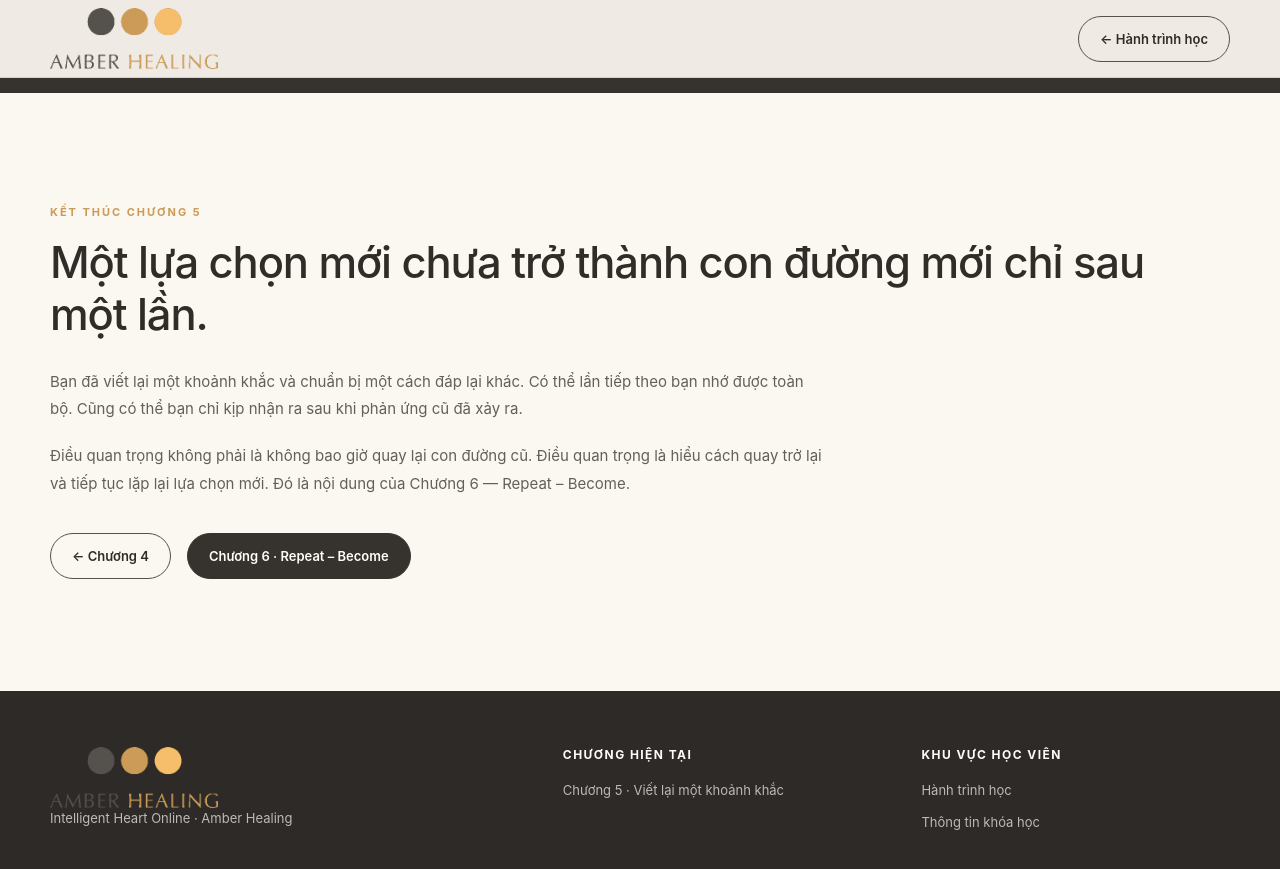
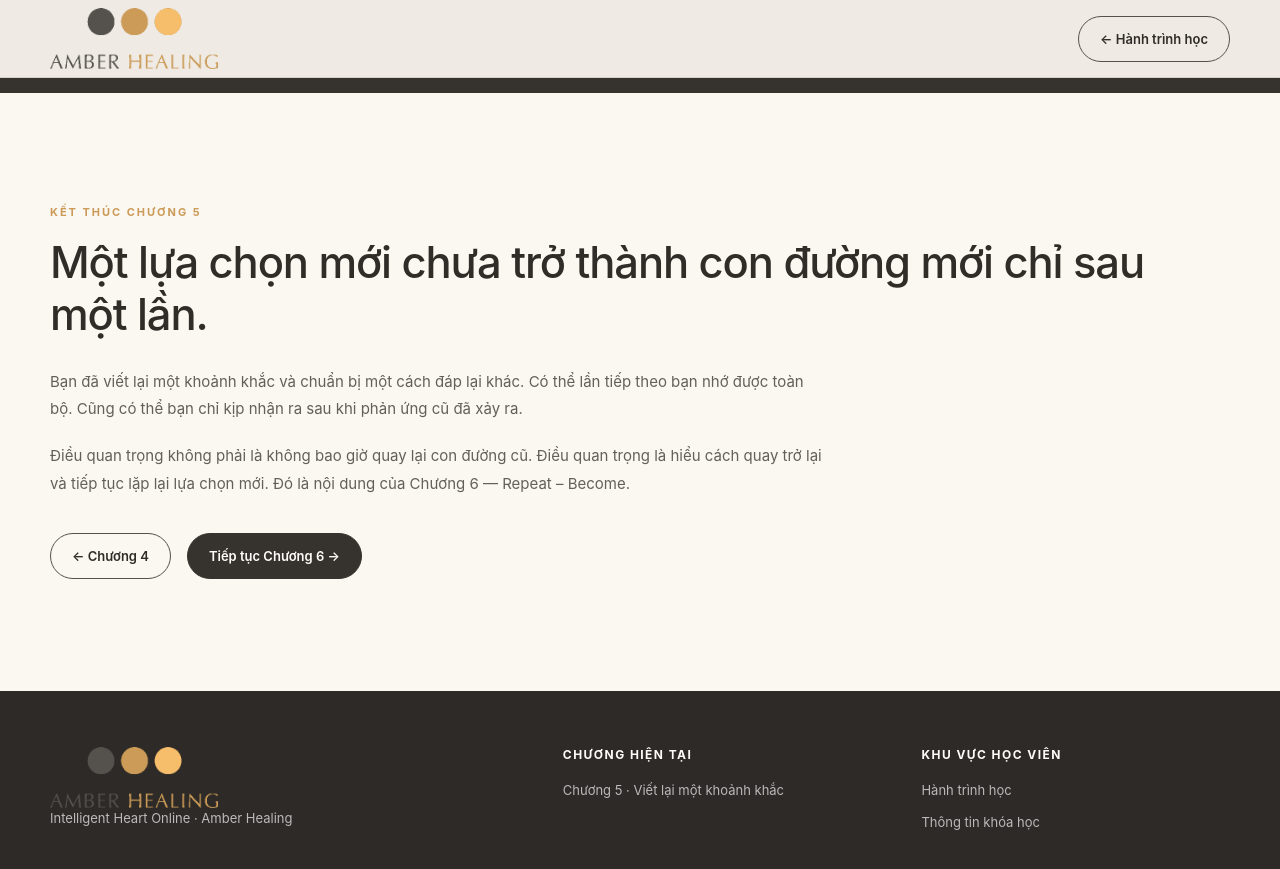
Before and after one commit to dinhhongngoc1511-wq/Amber-healing-website, a Jekyll site: the page docs/lesson-5.html, which Jekyll copies as it is, in a window 1280 px wide and 900 px high, scrolled down 9868 px. Shown: the top 869 px of the window. Built offline with Jekyll 4.4.1, drawn with Linux system fonts in a browser that asks for light colours.

Commit message:
Connect chapter 5 to Repeat Become

```diff
--- a/docs/lesson-5.html
+++ b/docs/lesson-5.html
@@ -31,7 +31,7 @@
 
 <section class="section dark"><div class="shell"><div class="section-head"><div><p class="eyebrow">Takeaway</p><h2>Bạn không cần chờ đến lần sau để bắt đầu tạo ra con đường mới.</h2></div><p class="lead" style="color:rgba(255,255,255,.7)">Mỗi lần nhìn lại mà không phán xét, diễn tập một Pause và nói thành tiếng một đáp lại mới, bạn đang chuẩn bị cho khả năng lựa chọn trong đời sống thật.</p></div><div class="quote" style="border-color:rgba(255,255,255,.18)">Viết lại một khoảnh khắc không thay đổi quá khứ. Nó thay đổi điều quá khứ sẽ tiếp tục dạy bạn về cách phải phản ứng trong tương lai.</div></div></section>
 
-<section class="section"><div class="shell"><p class="eyebrow">Kết thúc Chương 5</p><h2>Một lựa chọn mới chưa trở thành con đường mới chỉ sau một lần.</h2><div class="copy" style="max-width:780px;margin-top:28px"><p>Bạn đã viết lại một khoảnh khắc và chuẩn bị một cách đáp lại khác. Có thể lần tiếp theo bạn nhớ được toàn bộ. Cũng có thể bạn chỉ kịp nhận ra sau khi phản ứng cũ đã xảy ra.</p><p>Điều quan trọng không phải là không bao giờ quay lại con đường cũ. Điều quan trọng là hiểu cách quay trở lại và tiếp tục lặp lại lựa chọn mới. Đó là nội dung của Chương 6 — Repeat – Become.</p></div><div class="hero-actions"><a class="pill" href="lesson-4.html">← Chương 4</a><span class="button" aria-disabled="true">Chương 6 · Repeat – Become</span></div></div></section>
+<section class="section"><div class="shell"><p class="eyebrow">Kết thúc Chương 5</p><h2>Một lựa chọn mới chưa trở thành con đường mới chỉ sau một lần.</h2><div class="copy" style="max-width:780px;margin-top:28px"><p>Bạn đã viết lại một khoảnh khắc và chuẩn bị một cách đáp lại khác. Có thể lần tiếp theo bạn nhớ được toàn bộ. Cũng có thể bạn chỉ kịp nhận ra sau khi phản ứng cũ đã xảy ra.</p><p>Điều quan trọng không phải là không bao giờ quay lại con đường cũ. Điều quan trọng là hiểu cách quay trở lại và tiếp tục lặp lại lựa chọn mới. Đó là nội dung của Chương 6 — Repeat – Become.</p></div><div class="hero-actions"><a class="pill" href="lesson-4.html">← Chương 4</a><a class="button" href="lesson-6.html">Tiếp tục Chương 6 →</a></div></div></section>
 </main>
 <footer class="footer"><div class="shell footer-grid"><div><img class="logo" src="logo-web.png" alt="Amber Healing"><p>Intelligent Heart Online · Amber Healing</p></div><div><h4>Chương hiện tại</h4><a href="#top">Chương 5 · Viết lại một khoảnh khắc</a></div><div><h4>Khu vực học viên</h4><a href="learn.html">Hành trình học</a><a href="course.html">Thông tin khóa học</a></div></div></footer>
 </body></html>
```
